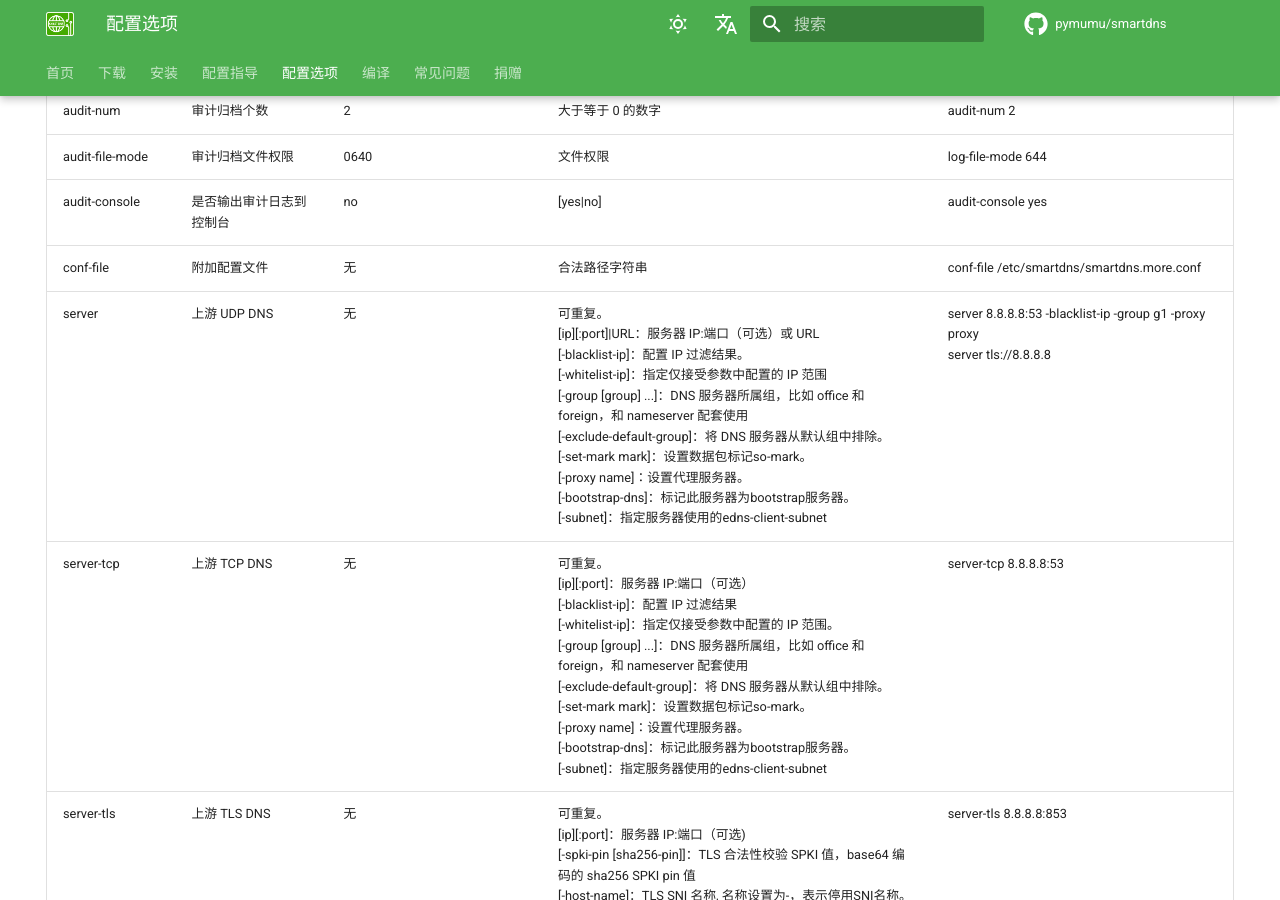
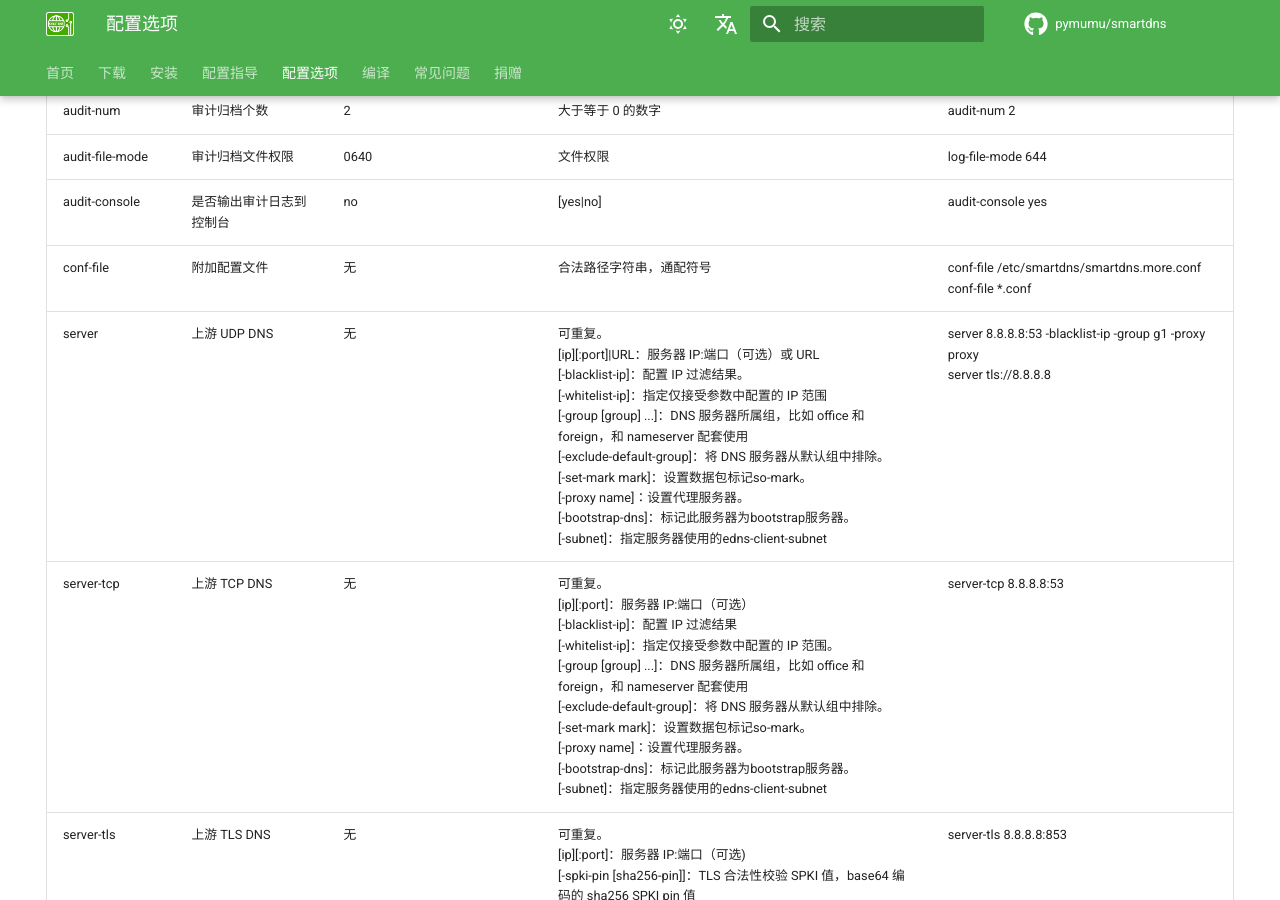
Before and after one commit to pymumu/smartdns, an MkDocs documentation site: the page built from docs/configuration.md, in a window 1280 px wide and 900 px high, scrolled down 2897 px. Built offline with MkDocs 1.6.1 and Material for MkDocs 9.7.7, drawn with Linux system fonts in a browser that asks for light colours; comment, search, counter and statistics services are not loaded.

Commit message:
update conf-file options

```diff
--- a/docs/configuration.md
+++ b/docs/configuration.md
@@ -43,7 +43,7 @@ hide:
 | audit-num | 审计归档个数 | 2 | 大于等于 0 的数字 | audit-num 2 |
 | audit-file-mode | 审计归档文件权限 | 0640 | 文件权限 | log-file-mode 644 |
 | audit-console | 是否输出审计日志到控制台 | no | [yes\|no] | audit-console yes |
-| conf-file | 附加配置文件 | 无 | 合法路径字符串 | conf-file /etc/smartdns/smartdns.more.conf |
+| conf-file | 附加配置文件 | 无 | 合法路径字符串，通配符号 | conf-file /etc/smartdns/smartdns.more.conf <br /> conf-file *.conf |
 | server | 上游 UDP DNS | 无 | 可重复。<br />[ip][:port]\|URL：服务器 IP:端口（可选）或 URL <br />[-blacklist-ip]：配置 IP 过滤结果。<br />[-whitelist-ip]：指定仅接受参数中配置的 IP 范围<br />[-group [group] ...]：DNS 服务器所属组，比如 office 和 foreign，和 nameserver 配套使用<br />[-exclude-default-group]：将 DNS 服务器从默认组中排除。<br />[-set-mark mark]：设置数据包标记so-mark。<br />[-proxy name]：设置代理服务器。 <br />[-bootstrap-dns]：标记此服务器为bootstrap服务器。<br />[-subnet]：指定服务器使用的edns-client-subnet| server 8.8.8.8:53 -blacklist-ip -group g1 -proxy proxy<br /> server tls://8.8.8.8|
 | server-tcp | 上游 TCP DNS | 无 | 可重复。<br />[ip][:port]：服务器 IP:端口（可选）<br />[-blacklist-ip]：配置 IP 过滤结果<br />[-whitelist-ip]：指定仅接受参数中配置的 IP 范围。<br />[-group [group] ...]：DNS 服务器所属组，比如 office 和 foreign，和 nameserver 配套使用<br />[-exclude-default-group]：将 DNS 服务器从默认组中排除。<br />[-set-mark mark]：设置数据包标记so-mark。<br />[-proxy name]：设置代理服务器。 <br />[-bootstrap-dns]：标记此服务器为bootstrap服务器。<br />[-subnet]：指定服务器使用的edns-client-subnet| server-tcp 8.8.8.8:53 |
 | server-tls | 上游 TLS DNS | 无 | 可重复。<br />[ip][:port]：服务器 IP:端口（可选)<br />[-spki-pin [sha256-pin]]：TLS 合法性校验 SPKI 值，base64 编码的 sha256 SPKI pin 值<br />[-host-name]：TLS SNI 名称, 名称设置为-，表示停用SNI名称。<br />[-host-ip]: 主机IP地址。<br />[-tls-host-verify]：TLS 证书主机名校验<br /> [-no-check-certificate]：跳过证书校验<br />[-blacklist-ip]：配置 IP 过滤结果<br />[-whitelist-ip]：仅接受参数中配置的 IP 范围<br />[-group [group] ...]：DNS 服务器所属组，比如 office 和 foreign，和 nameserver 配套使用<br />[-exclude-default-group]：将 DNS 服务器从默认组中排除。<br />[-set-mark mark]：设置数据包标记so-mark。<br />[-proxy name]：设置代理服务器。 <br />[-bootstrap-dns]：标记此服务器为bootstrap服务器。<br />[-subnet]：指定服务器使用的edns-client-subnet| server-tls 8.8.8.8:853 |
```
Also changed, not shown: en/docs/configuration.md (+1 -1 lines).
